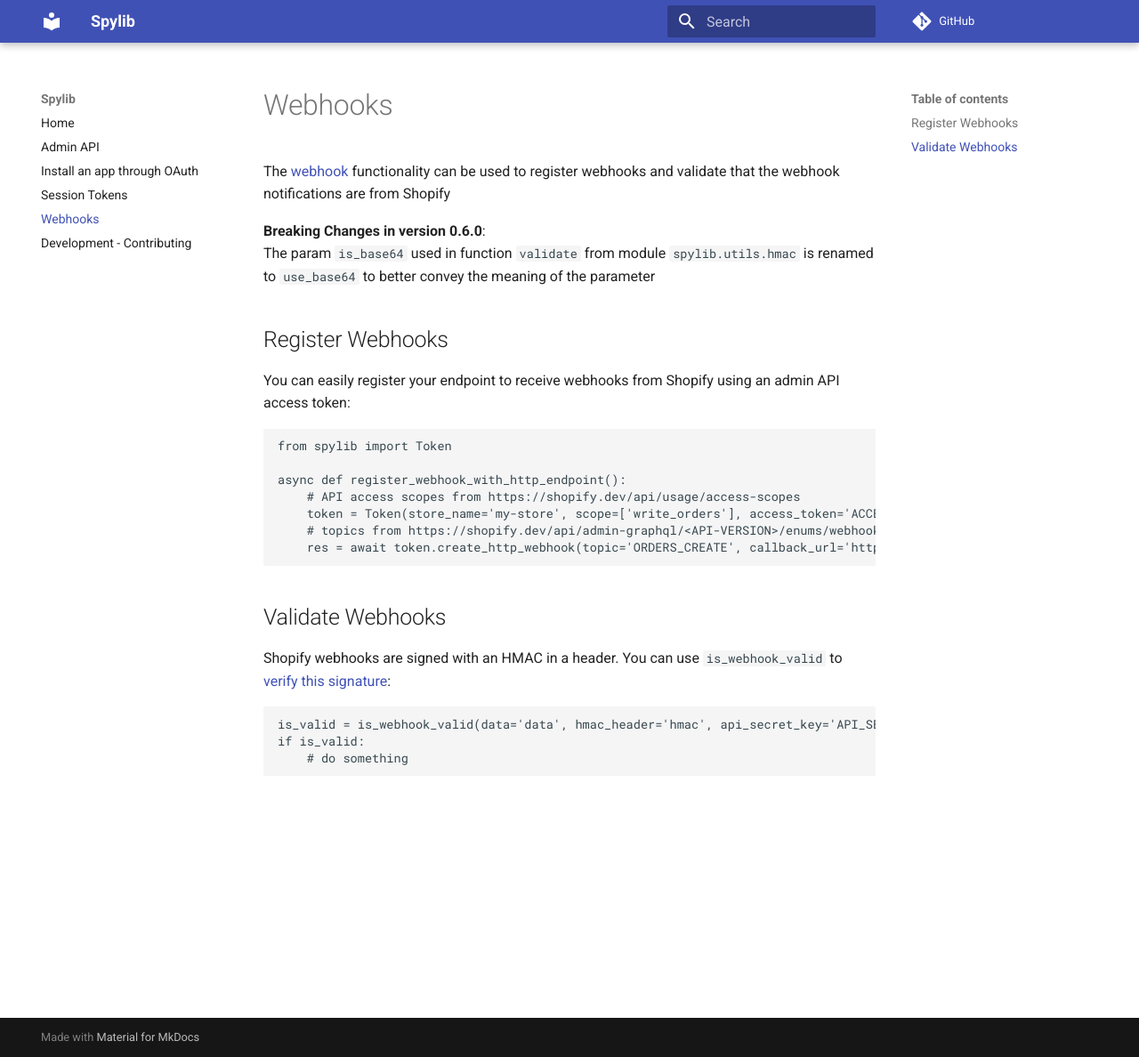
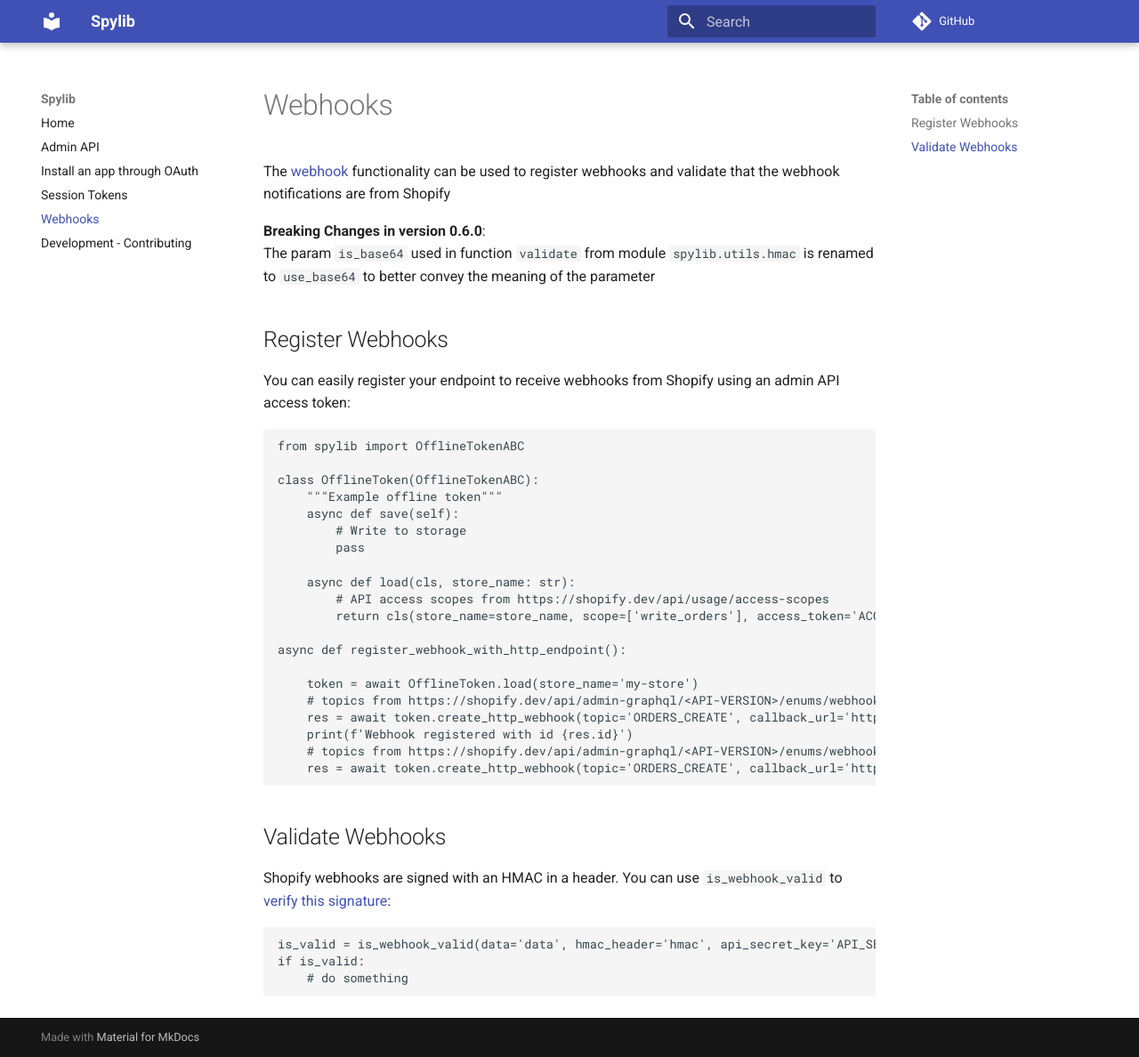
Before and after one commit to SatelCreative/spylib, an MkDocs documentation site: the page built from docs/webhooks.md, in a window 1280 px wide and 1188 px high. Shown: the whole window at 89% size. Built offline with MkDocs 1.6.1 and Material for MkDocs 9.7.7, drawn with Linux system fonts in a browser that asks for light colours; comment, search, counter and statistics services are not loaded.

Commit message:
Update docs/webhooks.md
Co-authored-by: Anthony Hillairet <ant@satel.ca>

````diff
--- a/docs/webhooks.md
+++ b/docs/webhooks.md
@@ -12,11 +12,24 @@
 
 You can easily register your endpoint to receive webhooks from Shopify using an admin API access token:
 ```python
-from spylib import Token
+from spylib import OfflineTokenABC
+
+class OfflineToken(OfflineTokenABC):
+    """Example offline token"""
+    async def save(self):
+        # Write to storage
+        pass
+
+    async def load(cls, store_name: str):
+        # API access scopes from https://shopify.dev/api/usage/access-scopes
+        return cls(store_name=store_name, scope=['write_orders'], access_token='ACCESS_TOKEN')
 
 async def register_webhook_with_http_endpoint():
-    # API access scopes from https://shopify.dev/api/usage/access-scopes
-    token = Token(store_name='my-store', scope=['write_orders'], access_token='ACCESS_TOKEN')
+
+    token = await OfflineToken.load(store_name='my-store')
+    # topics from https://shopify.dev/api/admin-graphql/<API-VERSION>/enums/webhooksubscriptiontopic
+    res = await token.create_http_webhook(topic='ORDERS_CREATE', callback_url='https://sometest.com/example')
+    print(f'Webhook registered with id {res.id}')
     # topics from https://shopify.dev/api/admin-graphql/<API-VERSION>/enums/webhooksubscriptiontopic
     res = await token.create_http_webhook(topic='ORDERS_CREATE', callback_url='https://sometest.com/example')
 ```
````
